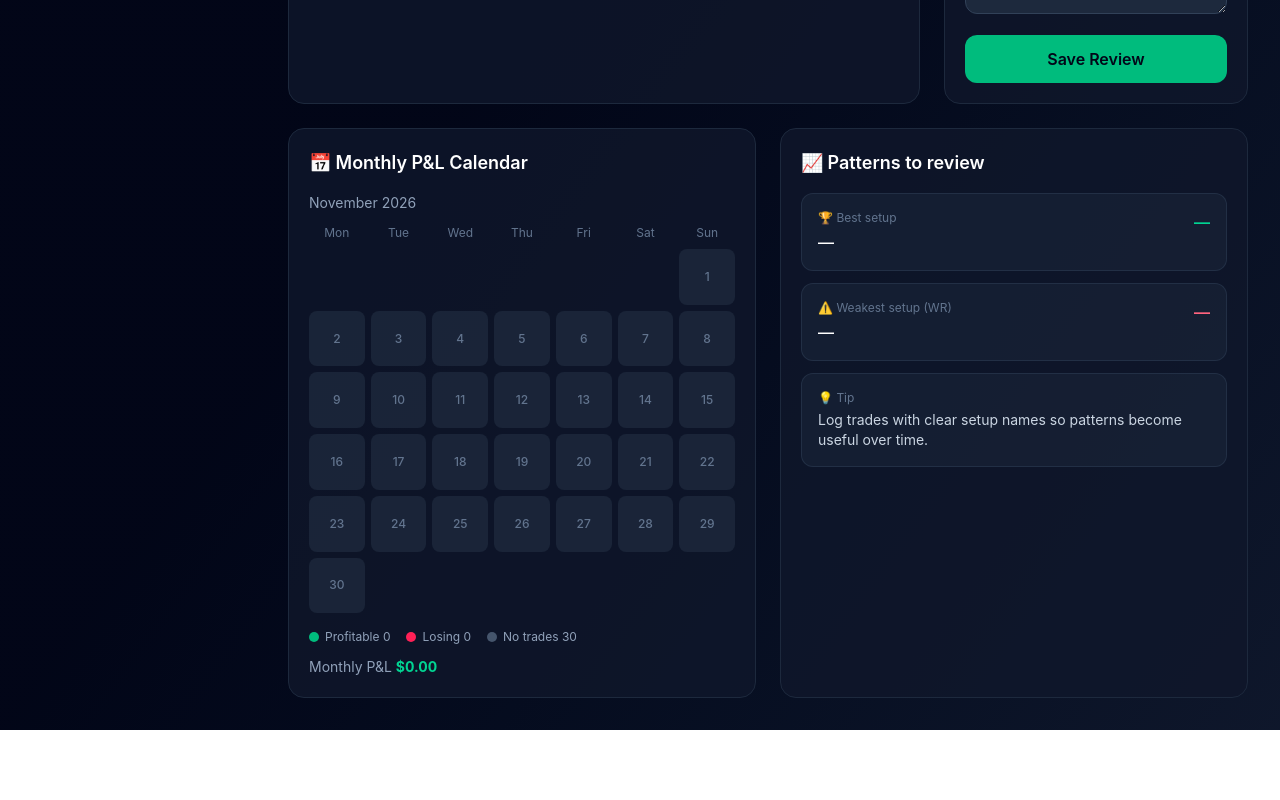
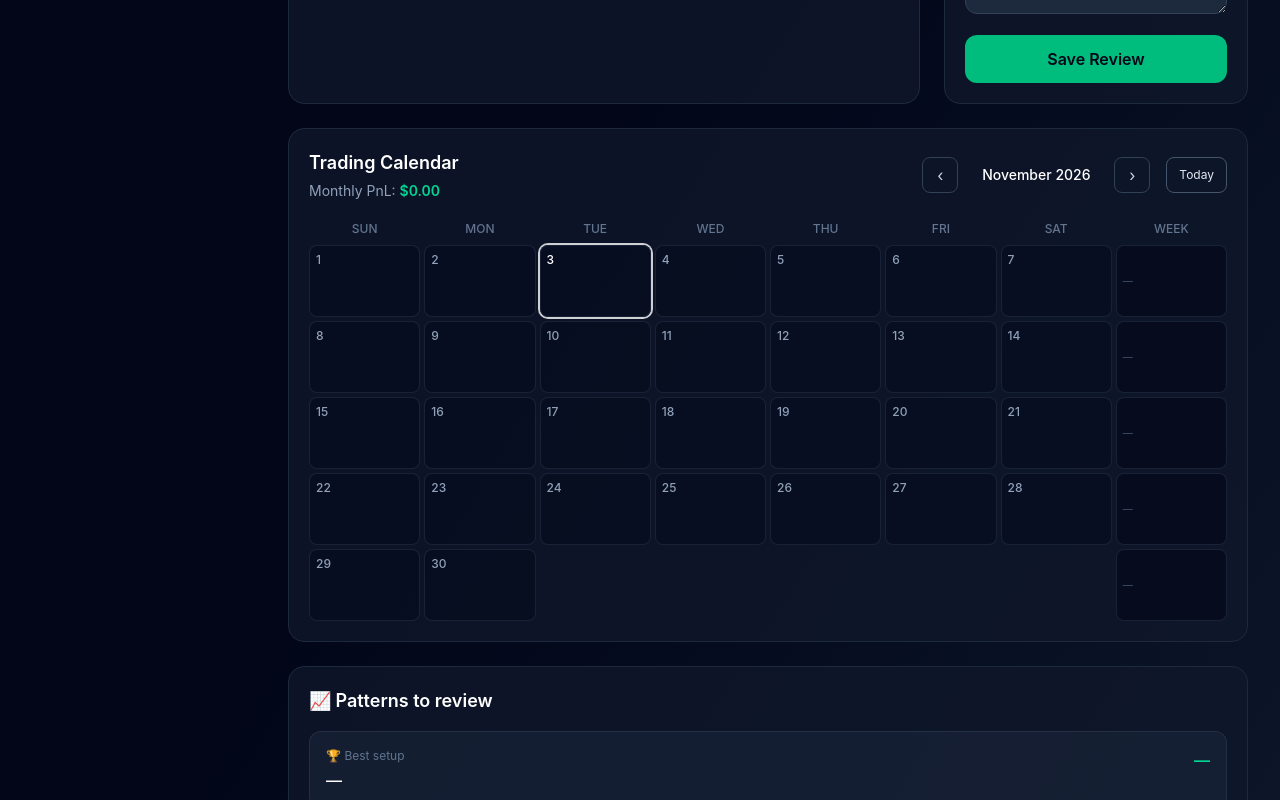
Before and after one commit to abmanbusinessm-NG/AB-Sniper, a React (Vite) app in the folder frontend/: page /journal in a window 1280 px wide. Shown: the part 980-1780 px from the top of the page. Before the commit the page ends 1710 px from the top, so only its background shows below. Built offline with nearby package versions, Linux system fonts and the light colour scheme; no server answers; sample sign-in values are in the browser's storage.

Commit message:
calander

```diff
--- a/frontend/src/pages/Journal.jsx
+++ b/frontend/src/pages/Journal.jsx
@@ -76,8 +76,12 @@ export default function Journal() {
     lesson: "",
   });
 
+  const [calMonth, setCalMonth] = useState(() => {
+    const n = new Date();
+    return new Date(n.getFullYear(), n.getMonth(), 1);
+  });
+
   const emotionOptions = ["Patient", "Focused", "FOMO", "Anxious", "Confident", "Tilted"];
-
   useEffect(() => {
     setTrades(loadJSON(TRADES_KEY, []));
     setReviews(loadJSON(REVIEWS_KEY, {}));
@@ -144,14 +148,13 @@ export default function Journal() {
       .sort((a, b) => (b.date || "").localeCompare(a.date || ""));
   }, [trades, search, filterSide, filterOutcome]);
 
-  // Calendar for current month
+  // Trading calendar (navigable months)
   const cal = useMemo(() => {
-    const now = new Date();
-    const year = now.getFullYear();
-    const month = now.getMonth();
+    const year = calMonth.getFullYear();
+    const month = calMonth.getMonth();
     const first = new Date(year, month, 1);
     const last = new Date(year, month + 1, 0);
-    const startPad = (first.getDay() + 6) % 7; // Mon=0
+    const startPad = first.getDay(); // Sunday = 0
     const daysInMonth = last.getDate();
     const byDay = {};
     trades.forEach((t) => {
@@ -159,30 +162,68 @@ export default function Journal() {
       const d = new Date(t.date + "T12:00:00");
       if (d.getMonth() !== month || d.getFullYear() !== year) return;
       const day = d.getDate();
-      byDay[day] = (byDay[day] || 0) + parseResult(t.result);
+      if (!byDay[day]) byDay[day] = { pnl: 0, count: 0 };
+      byDay[day].pnl += parseResult(t.result);
+      byDay[day].count += 1;
     });
+
     const cells = [];
     for (let i = 0; i < startPad; i++) cells.push(null);
     for (let d = 1; d <= daysInMonth; d++) {
-      const pnl = byDay[d];
+      const info = byDay[d];
       let status = "none";
-      if (pnl !== undefined) status = pnl > 0 ? "win" : pnl < 0 ? "loss" : "flat";
-      cells.push({ day: d, pnl, status });
+      if (info) {
+        status = info.pnl > 0 ? "win" : info.pnl < 0 ? "loss" : "flat";
+      }
+      cells.push({
+        day: d,
+        pnl: info?.pnl,
+        count: info?.count || 0,
+        status,
+      });
     }
-    const profitable = Object.values(byDay).filter((v) => v > 0).length;
-    const losing = Object.values(byDay).filter((v) => v < 0).length;
-    const tradedDays = Object.keys(byDay).length;
-    const noTrades = daysInMonth - tradedDays;
-    const monthPnl = Object.values(byDay).reduce((s, v) => s + v, 0);
+    while (cells.length % 7 !== 0) cells.push(null);
+
+    const weeks = [];
+    for (let i = 0; i < cells.length; i += 7) {
+      const row = cells.slice(i, i + 7);
+      const weekPnl = row.reduce(
+        (s, c) => s + (c && c.pnl !== undefined ? c.pnl : 0),
+        0
+      );
+      const weekTrades = row.reduce((s, c) => s + (c ? c.count : 0), 0);
+      weeks.push({ row, weekPnl, weekTrades });
+    }
+
+    const monthPnl = Object.values(byDay).reduce((s, v) => s + v.pnl, 0);
+    const now = new Date();
+    const isCurrentMonth =
+      now.getFullYear() === year && now.getMonth() === month;
+
     return {
-      label: now.toLocaleDateString("en-US", { month: "long", year: "numeric" }),
-      cells,
-      profitable,
-      losing,
-      noTrades,
+      label: calMonth.toLocaleDateString("en-US", {
+        month: "long",
+        year: "numeric",
+      }),
+      weeks,
       monthPnl,
+      isCurrentMonth,
+      todayDay: isCurrentMonth ? now.getDate() : null,
     };
-  }, [trades]);
+  }, [trades, calMonth]);
+
+  const prevMonth = () => {
+    setCalMonth((d) => new Date(d.getFullYear(), d.getMonth() - 1, 1));
+  };
+
+  const nextMonth = () => {
+    setCalMonth((d) => new Date(d.getFullYear(), d.getMonth() + 1, 1));
+  };
+
+  const goToday = () => {
+    const n = new Date();
+    setCalMonth(new Date(n.getFullYear(), n.getMonth(), 1));
+  };
 
   const patterns = useMemo(() => {
     const bySetup = {};
@@ -599,65 +640,136 @@ export default function Journal() {
       </div>
 
       {/* Calendar + Patterns */}
-      <div className="grid grid-cols-1 lg:grid-cols-2 gap-6">
+      <div className="grid grid-cols-1 gap-6">
         <div className="bg-slate-900/80 border border-slate-800 rounded-2xl p-5">
-          <h3 className="text-lg font-semibold text-white mb-4">
-            📅 Monthly P&L Calendar
-          </h3>
-          <p className="text-sm text-slate-400 mb-3">{cal.label}</p>
-          <div className="grid grid-cols-7 gap-1.5 text-center text-xs mb-2 text-slate-500">
-            {["Mon", "Tue", "Wed", "Thu", "Fri", "Sat", "Sun"].map((d) => (
-              <div key={d}>{d}</div>
+          <div className="flex flex-col sm:flex-row sm:items-center sm:justify-between gap-3 mb-4">
+            <div>
+              <h3 className="text-lg font-semibold text-white">Trading Calendar</h3>
+              <p className="text-sm mt-1">
+                <span className="text-slate-400">Monthly PnL: </span>
+                <span
+                  className={`font-semibold ${
+                    cal.monthPnl >= 0 ? "text-emerald-400" : "text-rose-400"
+                  }`}
+                >
+                  {formatMoney(cal.monthPnl)}
+                </span>
+              </p>
+            </div>
+            <div className="flex items-center gap-2">
+              <button
+                type="button"
+                onClick={prevMonth}
+                className="h-9 w-9 rounded-lg border border-slate-700 text-slate-300 hover:bg-slate-800 hover:text-white transition"
+                aria-label="Previous month"
+              >
+                ‹
+              </button>
+              <span className="text-sm font-medium text-white min-w-[140px] text-center">
+                {cal.label}
+              </span>
+              <button
+                type="button"
+                onClick={nextMonth}
+                className="h-9 w-9 rounded-lg border border-slate-700 text-slate-300 hover:bg-slate-800 hover:text-white transition"
+                aria-label="Next month"
+              >
+                ›
+              </button>
+              <button
+                type="button"
+                onClick={goToday}
+                className="ml-2 h-9 px-3 rounded-lg border border-slate-600 text-xs text-slate-200 hover:bg-slate-800 transition"
+              >
+                Today
+              </button>
+            </div>
+          </div>
+
+          <div className="grid grid-cols-8 gap-1 text-[10px] sm:text-xs text-slate-500 mb-1 text-center">
+            {["SUN", "MON", "TUE", "WED", "THU", "FRI", "SAT"].map((d) => (
+              <div key={d} className="py-1 font-medium">
+                {d}
+              </div>
+            ))}
+            <div className="py-1 font-medium">WEEK</div>
+          </div>
+
+          <div className="space-y-1">
+            {cal.weeks.map((week, wi) => (
+              <div key={wi} className="grid grid-cols-8 gap-1">
+                {week.row.map((cell, ci) =>
+                  cell === null ? (
+                    <div
+                      key={`e-${wi}-${ci}`}
+                      className="min-h-[72px] rounded-lg bg-transparent"
+                    />
+                  ) : (
+                    <div
+                      key={cell.day}
+                      className={`min-h-[72px] rounded-lg p-1.5 flex flex-col border border-slate-800/80 ${
+                        cell.status === "win"
+                          ? "bg-emerald-500/15"
+                          : cell.status === "loss"
+                            ? "bg-rose-500/15"
+                            : "bg-slate-950/40"
+                      } ${
+                        cal.todayDay === cell.day ? "ring-2 ring-white/80" : ""
+                      }`}
+                    >
+                      <span
+                        className={`text-xs font-medium ${
+                          cal.todayDay === cell.day
+                            ? "text-white"
+                            : "text-slate-400"
+                        }`}
+                      >
+                        {cell.day}
+                      </span>
+                      {cell.count > 0 && (
+                        <>
+                          <span
+                            className={`text-xs font-semibold mt-auto ${
+                              cell.pnl > 0
+                                ? "text-emerald-400"
+                                : cell.pnl < 0
+                                  ? "text-rose-400"
+                                  : "text-slate-400"
+                            }`}
+                          >
+                            {formatMoney(cell.pnl)}
+                          </span>
+                          <span className="text-[10px] text-slate-500">
+                            {cell.count} trade{cell.count !== 1 ? "s" : ""}
+                          </span>
+                        </>
+                      )}
+                    </div>
+                  )
+                )}
+                <div className="min-h-[72px] rounded-lg p-1.5 flex flex-col justify-center bg-slate-950/60 border border-slate-800/80">
+                  {week.weekTrades > 0 ? (
+                    <>
+                      <span
+                        className={`text-xs font-semibold ${
+                          week.weekPnl >= 0
+                            ? "text-emerald-400"
+                            : "text-rose-400"
+                        }`}
+                      >
+                        {formatMoney(week.weekPnl)}
+                      </span>
+                      <span className="text-[10px] text-slate-500">
+                        {week.weekTrades} trades
+                      </span>
+                    </>
+                  ) : (
+                    <span className="text-[10px] text-slate-600">—</span>
+                  )}
+                </div>
+              </div>
             ))}
           </div>
-          <div className="grid grid-cols-7 gap-1.5">
-            {cal.cells.map((cell, i) =>
-              cell === null ? (
-                <div key={`e-${i}`} className="aspect-square" />
-              ) : (
-                <div
-                  key={cell.day}
-                  title={
-                    cell.pnl !== undefined ? formatMoney(cell.pnl) : "No trades"
-                  }
-                  className={`aspect-square rounded-lg flex items-center justify-center text-xs font-medium ${
-                    cell.status === "win"
-                      ? "bg-emerald-500/80 text-slate-950"
-                      : cell.status === "loss"
-                        ? "bg-rose-500/80 text-white"
-                        : cell.status === "flat"
-                          ? "bg-slate-600 text-white"
-                          : "bg-slate-800/80 text-slate-500"
-                  }`}
-                >
-                  {cell.day}
-                </div>
-              )
-            )}
-          </div>
-          <div className="flex flex-wrap gap-4 mt-4 text-xs text-slate-400">
-            <span className="flex items-center gap-1.5">
-              <span className="w-2.5 h-2.5 rounded-full bg-emerald-500" /> Profitable{" "}
-              {cal.profitable}
-            </span>
-            <span className="flex items-center gap-1.5">
-              <span className="w-2.5 h-2.5 rounded-full bg-rose-500" /> Losing {cal.losing}
-            </span>
-            <span className="flex items-center gap-1.5">
-              <span className="w-2.5 h-2.5 rounded-full bg-slate-600" /> No trades{" "}
-              {cal.noTrades}
-            </span>
-          </div>
-          <p className="mt-3 text-sm">
-            <span className="text-slate-400">Monthly P&L </span>
-            <span
-              className={`font-bold ${
-                cal.monthPnl >= 0 ? "text-emerald-400" : "text-rose-400"
-              }`}
-            >
-              {formatMoney(cal.monthPnl)}
-            </span>
-          </p>
         </div>
 
         <div className="bg-slate-900/80 border border-slate-800 rounded-2xl p-5">
```
